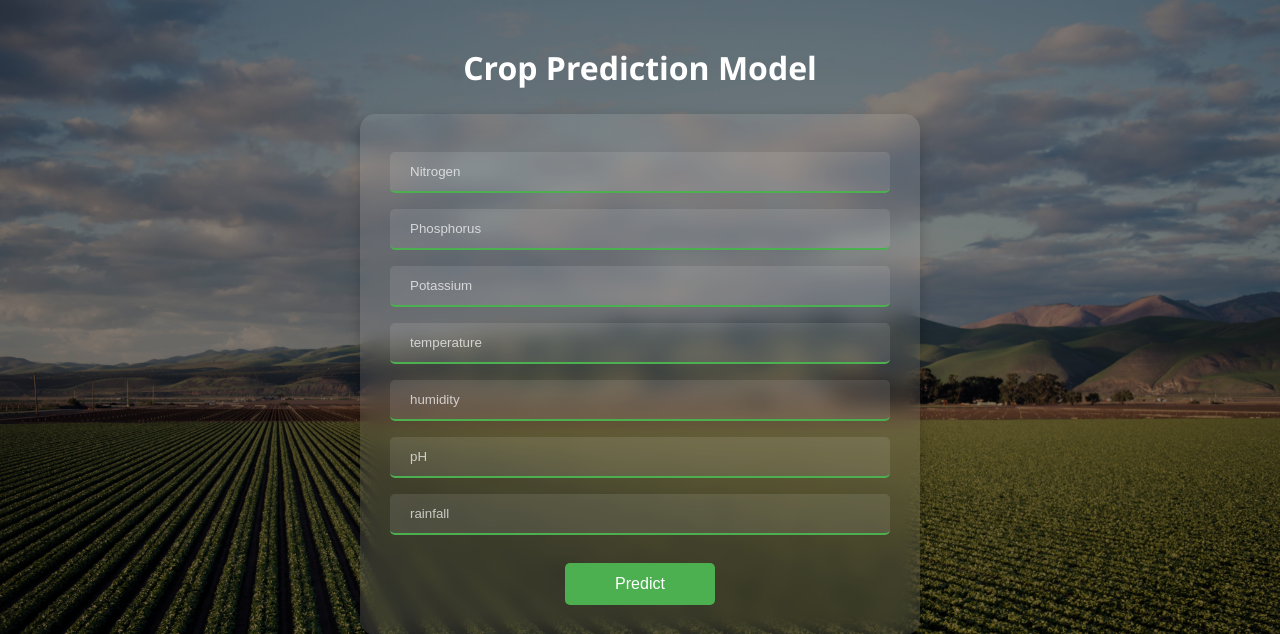
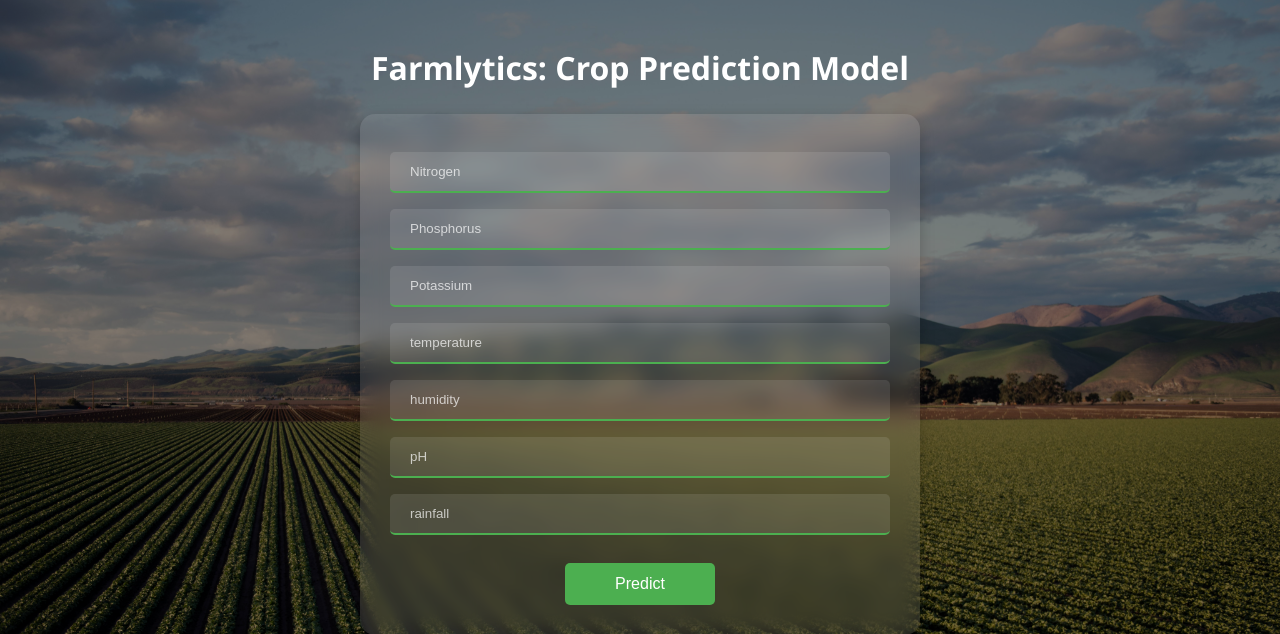
Before and after one commit to siddheshkadane01/Crop-Prediction-using-ML, a Flask app: page / in a window 1280 px wide. Shown: the top 634 px of the page. Run offline with Flask 3, Linux system fonts and the light colour scheme; parts of the project's set-up code (start-up, migrations or seed data) failed here and were passed over.

Commit message:
Update crop prediction Flask application with latest changes

```diff
--- a/templates/index.html
+++ b/templates/index.html
@@ -3,7 +3,7 @@
 <!--From https://codepen.io/frytyler/pen/EGdtg-->
 <head>
   <meta charset="UTF-8">
-  <title>ML API</title>
+  <title>Crop Prediction Model</title>
 <!--  <link rel="style"href="style.css">-->
   <link href='https://fonts.googleapis.com/css?family=Pacifico' rel='stylesheet' type='text/css'>
 <link href='https://fonts.googleapis.com/css?family=Arimo' rel='stylesheet' type='text/css'>
@@ -15,7 +15,7 @@
 
 <body>
  <div class="login">
-	<h1>Crop Prediction Model</h1>
+	<h1>Farmlytics: Crop Prediction Model</h1>
     <!-- N	P	K	temperature	humidity	ph	rainfall	label -->
      <!-- Main Input For Receiving Query to our ML -->
     <form action="{{ url_for('predict')}}"method="post">
```
Also changed, not shown: app.py (line endings or trailing spaces), 1 other file.
